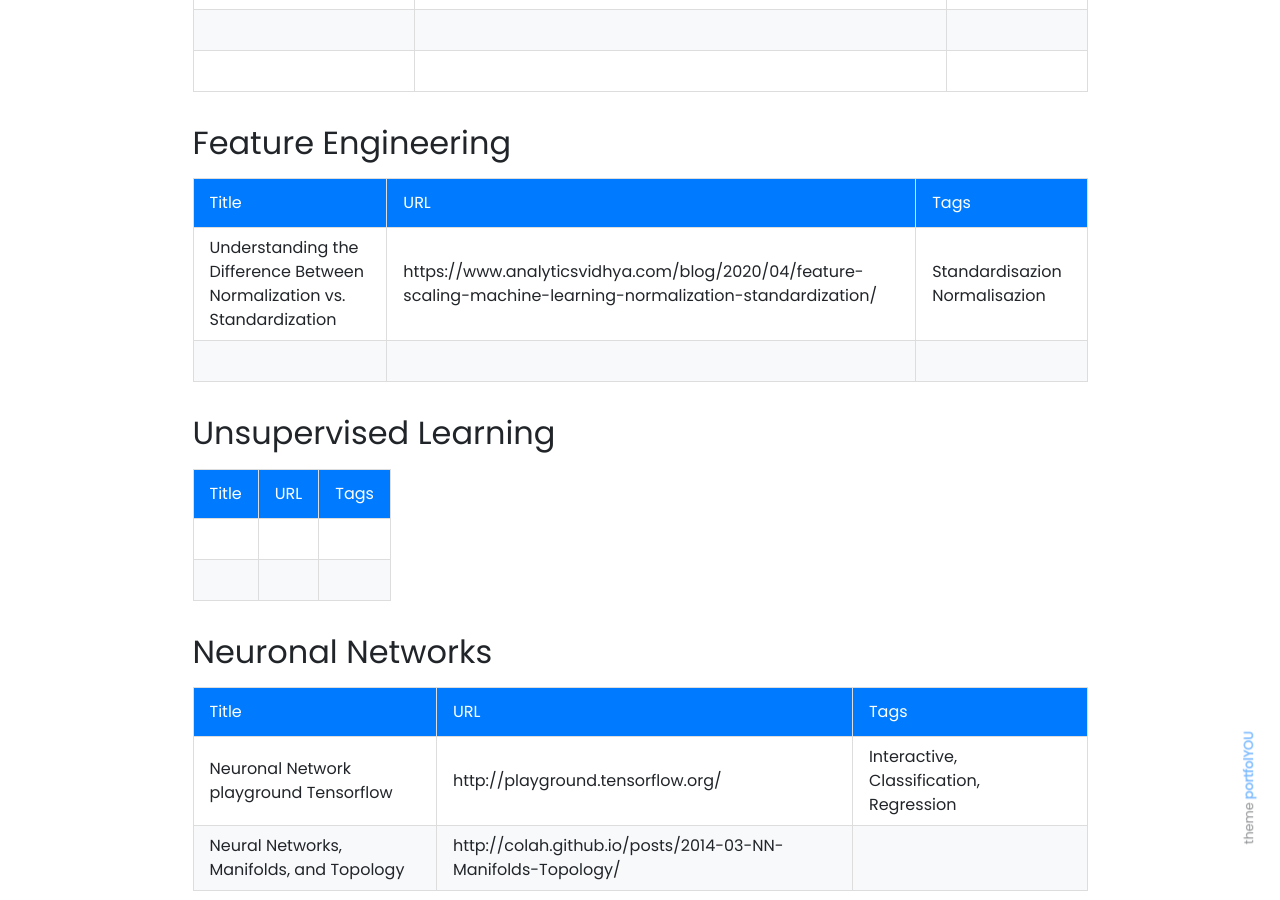
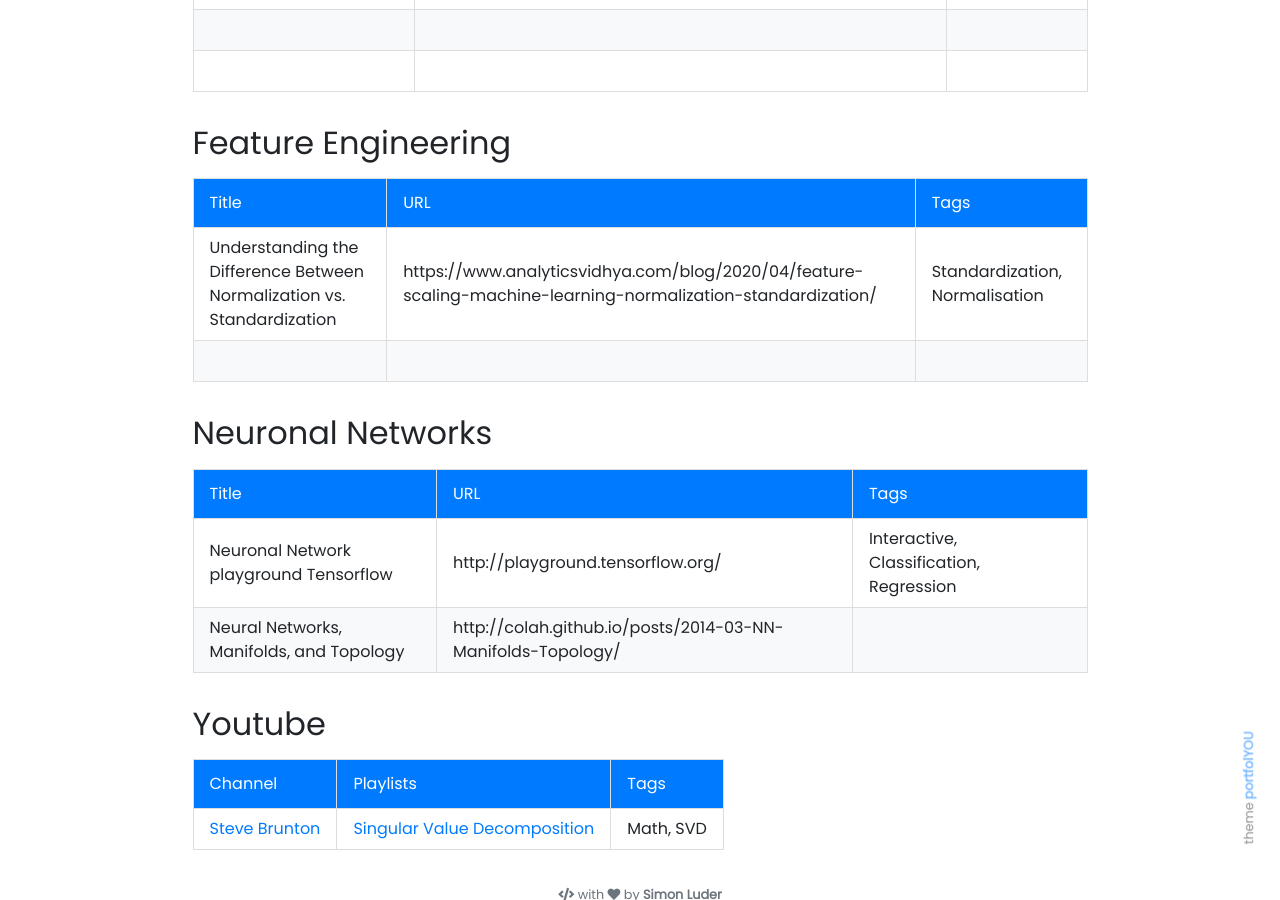
Before and after one commit to SimonLuder/simonluder.github.io, a Jekyll site: the page built from _posts/2021-05-10-ds_collection.md, in a window 1280 px wide and 900 px high, scrolled down 526 px. Built offline with Jekyll 4.4.1, drawn with Linux system fonts in a browser that asks for light colours; nearby versions of some CDN libraries; our own code applies the rules of GitHub Pages for plain Markdown files.

Commit message:
Update 2021-05-10-ds_collection.md

```diff
--- a/_posts/2021-05-10-ds_collection.md
+++ b/_posts/2021-05-10-ds_collection.md
@@ -21,15 +21,10 @@ A small collection of materials on ML and other stuff.
 
 | Title         | URL           | Tags  |
 | ------------- |---------------| ------|
-| Understanding the Difference Between Normalization vs. Standardization | https://www.analyticsvidhya.com/blog/2020/04/feature-scaling-machine-learning-normalization-standardization/ | Standardisazion Normalisazion |
+| Understanding the Difference Between Normalization vs. Standardization | https://www.analyticsvidhya.com/blog/2020/04/feature-scaling-machine-learning-normalization-standardization/ | Standardization, Normalisation |
 |  |  |  |
 
-## Unsupervised Learning
 
-| Title         | URL           | Tags  |
-| ------------- |---------------| ------|
-|  |  |  |
-|  |  |  |
 
 ## Neuronal Networks
 
```
